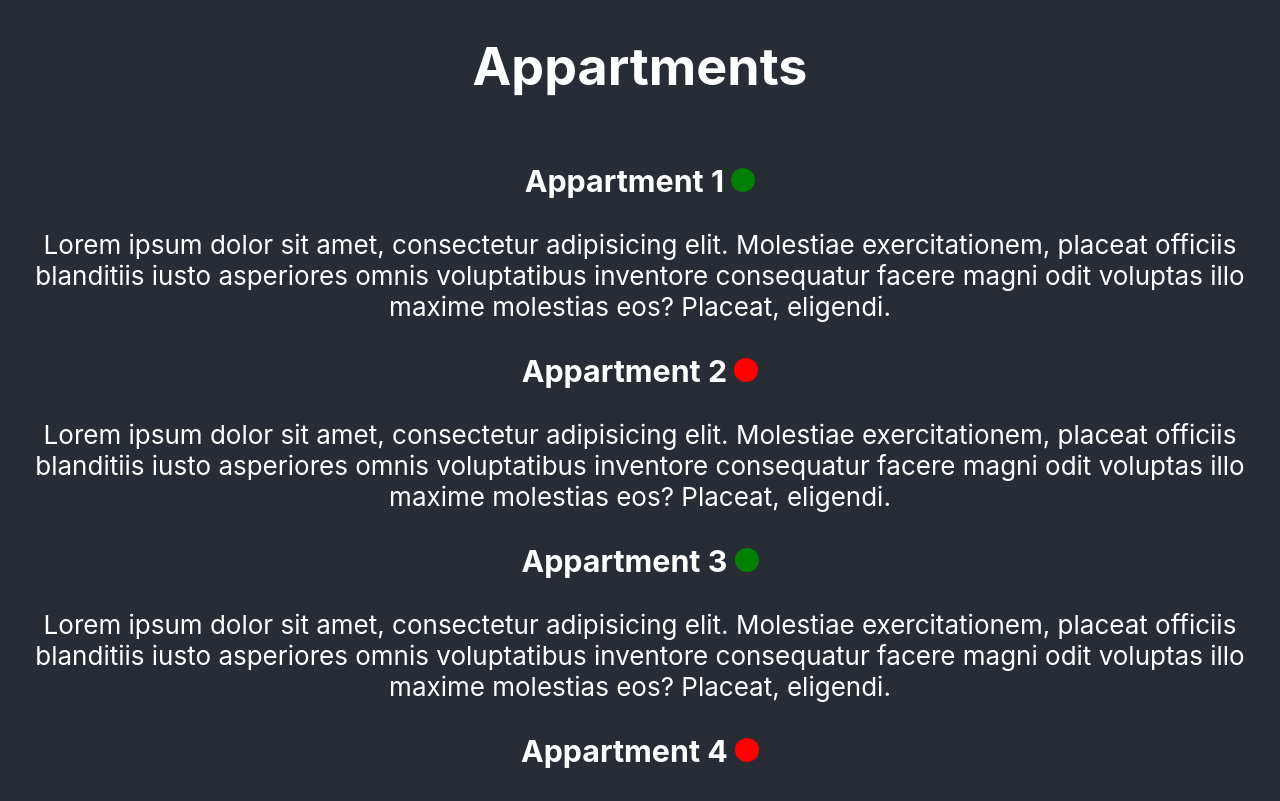
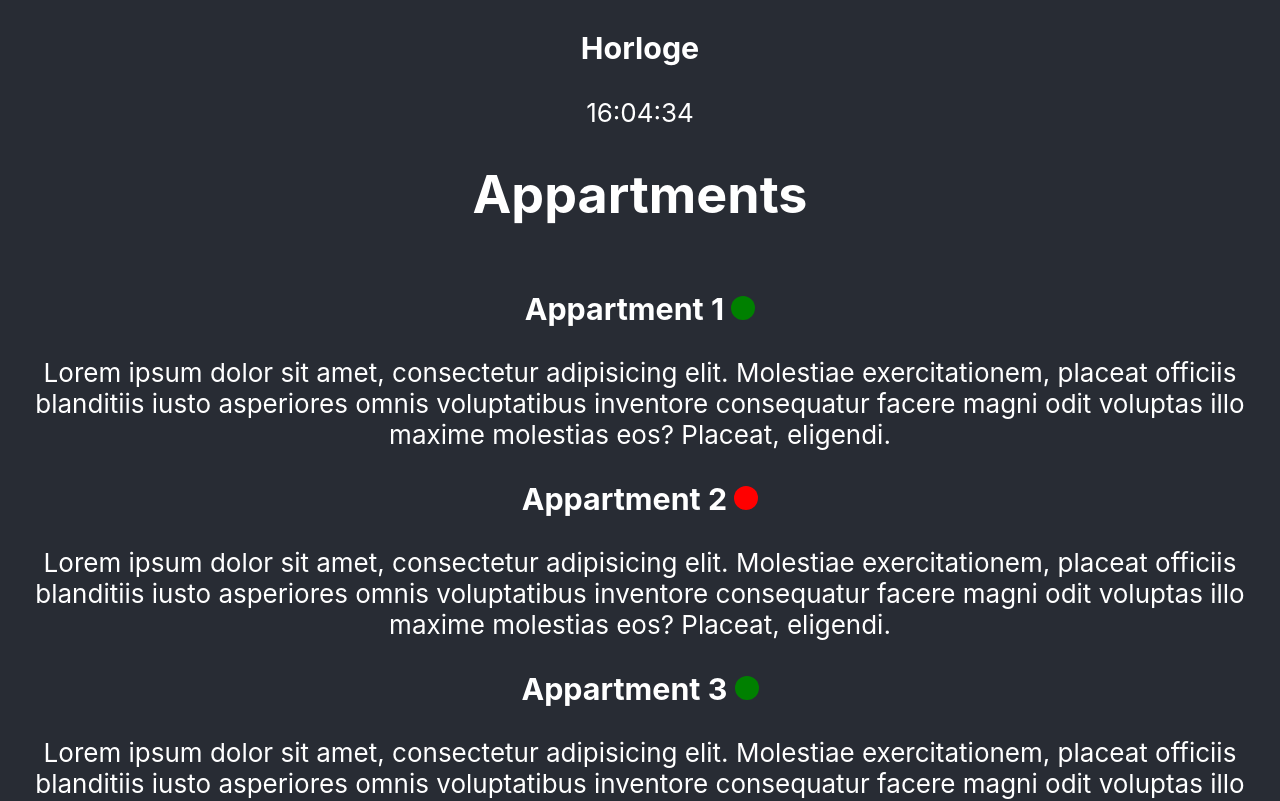
Before and after one commit to MrGlox/ipssi-react-apparts, a React (Create React App) app: page / in a window 1280 px wide. Shown: the top 801 px of the page. Built offline with nearby package versions, Linux system fonts and the light colour scheme.

Commit message:
add clock

```diff
--- a/jsconfig.json
+++ b/jsconfig.json
@@ -1,6 +1,6 @@
 {
     "compilerOptions": {
-      "baseUrl": ".",
+      "baseUrl": "./src",
       "paths": {
         "components/*": ["./components/*"],
         "containers/*": ["./containers/*"]
--- a/src/App.jsx
+++ b/src/App.jsx
@@ -1,6 +1,7 @@
 import React, { Component } from "react";
 
-import { List } from "./components";
+import { List } from "components";
+import Clock from "containers/Clock";
 import "./App.css";
 
 class App extends Component {
@@ -8,6 +9,8 @@ class App extends Component {
     return (
       <div className="App">
         <header className="App-header">
+          <Clock></Clock>
+
           <h1>Appartments</h1>
           <List />
         </header>
--- /dev/null
+++ b/src/containers/Clock.jsx
@@ -0,0 +1,30 @@
+import React, { Component } from "react";
+
+import { Button } from "components";
+
+class Clock extends Component {
+  state = {
+    date: new Date().toLocaleTimeString("fr-FR"),
+  };
+
+  componentDidMount() {
+    this.interval = setInterval(() => {
+      this.setState({ date: new Date().toLocaleTimeString("fr-FR") });
+    }, 1000);
+  }
+
+  componentWillUnmount() {
+    clearInterval(this.interval);
+  }
+
+  render() {
+    return (
+      <div>
+        <h3>Horloge</h3>
+        <div>{this.state.date}</div>
+      </div>
+    );
+  }
+}
+
+export default Clock;
--- a/src/containers/index.js
+++ /dev/null
@@ -1 +0,0 @@
-import { Button } from "components";
```
